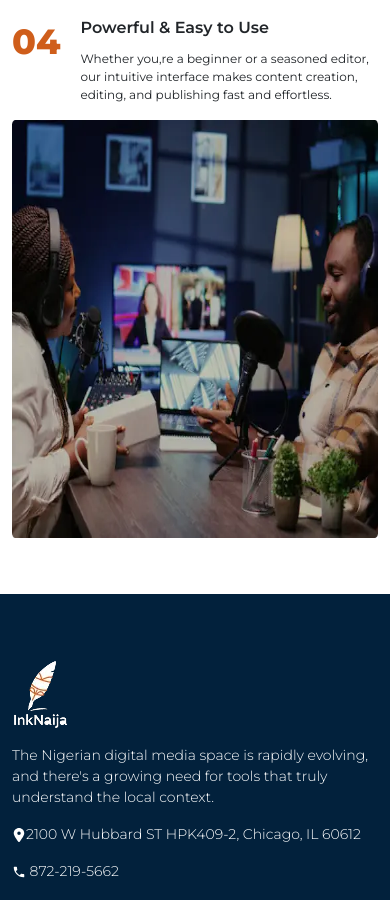
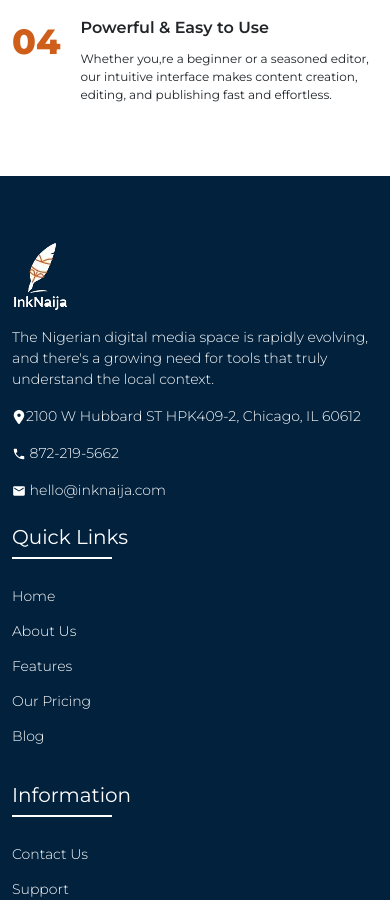
Before and after one commit to ascinate/akojopo, a Next.js app: page /about in a window 390 px wide. Shown: the part 3000-3900 px from the top of the page. Built offline with nearby package versions, Linux system fonts and the light colour scheme.

Commit message:
Update globals.css

```diff
--- a/src/app/globals.css
+++ b/src/app/globals.css
@@ -1383,6 +1383,9 @@ header{
   .slick-next{
     right: 0;
   }
+  .whyus img{
+    display:none;
+  }
 }
 @media(max-width:769px){
 }
@@ -1523,6 +1526,8 @@ header{
   .obile-margin{
     padding-bottom: 0;
   }
-
-
-}
+.whyus img{
+    display:none;
+  }
+
+}
```
